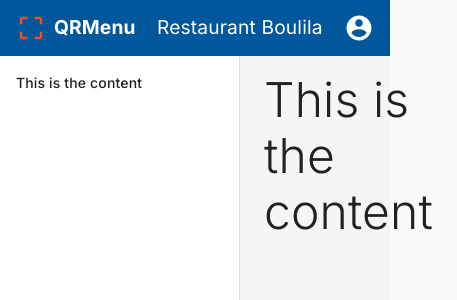
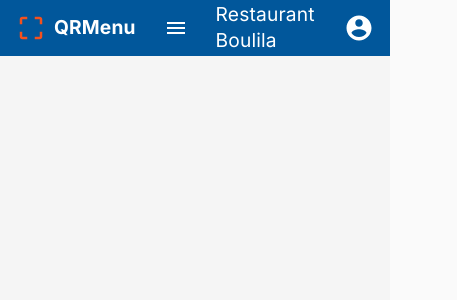
Before and after one commit to medAmarFilali/qrmenuapp, a React (Create React App) app: page / in a window 390 px wide. Shown: the top 300 px of the page, 457 px wide, since content can reach past the window. Built offline with nearby package versions, Linux system fonts and the light colour scheme.

Commit message:
added responsive menu

```diff
--- a/src/App.js
+++ b/src/App.js
@@ -1,3 +1,4 @@
+import Dashboard from "./components/dashboard/Dashboard";
 import QrMenuRouter from "./router/QrMenuRouter";
 import { useStyles } from "./stylesApp";
 
@@ -5,7 +6,9 @@ function App() {
   const classes = useStyles();
   return (
     <div className={classes.pageContainer}>
-      <QrMenuRouter />
+      <Dashboard>
+        <QrMenuRouter />
+      </Dashboard>
     </div>
   );
 }
--- a/src/components/dashboard/Dashboard.js
+++ b/src/components/dashboard/Dashboard.js
@@ -1,16 +1,14 @@
-import { Typography, CssBaseline } from "@material-ui/core";
+import { CssBaseline } from "@material-ui/core";
 import DashboardLayout from "./dashboardLayout/DashboardLayout";
 import { useStyles } from "./styleDashboard";
 
-const Dashboard = () => {
+const Dashboard = ({ children }) => {
   const classes = useStyles();
   return (
     <div className={classes.dashboardContainer}>
       <CssBaseline />
       <DashboardLayout />
-      <div className={classes.contentContainer}>
-        <Typography variant="h1">This is the content</Typography>
-      </div>
+      <div className={classes.contentContainer}>{children}</div>
     </div>
   );
 };
--- a/src/components/dashboard/dashboardLayout/DashboardLayout.js
+++ b/src/components/dashboard/dashboardLayout/DashboardLayout.js
@@ -1,11 +1,24 @@
+import { useState } from "react";
 import QrAppBar from "../dashboardLayout/qrAppBar/QrAppBar";
 import QrDrawer from "../dashboardLayout/qrDrawer/QrDrawer";
 
 const DashboardLayout = () => {
+  const [mobileOpen, setMobileOpen] = useState(false);
+
+  const handleDrawerToggle = () => {
+    setMobileOpen(!mobileOpen);
+  };
+
   return (
     <>
-      <QrAppBar />
-      <QrDrawer />
+      <QrAppBar
+        handleDrawerToggle={handleDrawerToggle}
+        mobileOpen={mobileOpen}
+      />
+      <QrDrawer
+        handleDrawerToggle={handleDrawerToggle}
+        mobileOpen={mobileOpen}
+      />
     </>
   );
 };
--- a/src/components/dashboard/dashboardLayout/qrAppBar/QrAppBar.js
+++ b/src/components/dashboard/dashboardLayout/qrAppBar/QrAppBar.js
@@ -1,16 +1,28 @@
 import { useSelector } from "react-redux";
-import { AppBar, Toolbar, Typography } from "@material-ui/core";
+import { AppBar, Toolbar, Typography, IconButton } from "@material-ui/core";
 import QrMenuLogo from "../../../branding/QrMenuLogo";
 import { useStyles } from "./styleQrAppBar";
 import AccountCircleIcon from "@material-ui/icons/AccountCircle";
+import MenuIcon from "@material-ui/icons/Menu";
 
-const QrAppBar = () => {
+const QrAppBar = ({ handleDrawerToggle, mobileOpen }) => {
   const classes = useStyles();
   const restoData = useSelector((state) => state.data);
+
   return (
     <AppBar position="fixed" className={classes.appbarContainer}>
       <Toolbar className={classes.toolbarContainer}>
         <QrMenuLogo dark={false} marginBottom={0} />
+        <div>
+          <IconButton
+            color="inherit"
+            edge="start"
+            className={classes.menuButton}
+            onClick={handleDrawerToggle}
+          >
+            <MenuIcon />
+          </IconButton>
+        </div>
         <div className={classes.restoTitleContainer}>
           <Typography variant="h5" className={classes.restoTitle}>
             Restaurant {restoData.name}
--- a/src/components/dashboard/dashboardLayout/qrAppBar/styleQrAppBar.js
+++ b/src/components/dashboard/dashboardLayout/qrAppBar/styleQrAppBar.js
@@ -26,4 +26,10 @@ export const useStyles = makeStyles((theme) => ({
     color: "white",
     fontSize: 30,
   },
+  menuButton: {
+    margin: theme.spacing(0, 2),
+    [theme.breakpoints.up("md")]: {
+      display: "none",
+    },
+  },
 }));
--- a/src/components/dashboard/dashboardLayout/qrDrawer/QrDrawer.js
+++ b/src/components/dashboard/dashboardLayout/qrDrawer/QrDrawer.js
@@ -1,11 +1,27 @@
 // import { Typography } from "@material-ui/core";
 import { useStyles } from "./styleQrDrawer";
-import { Drawer, Toolbar } from "@material-ui/core";
+import { Drawer, Toolbar, Hidden } from "@material-ui/core";
 import QrDrawerContent from "./qrDrawerContent/QrDrawerContent";
 
-const QrDrawer = () => {
+const QrDrawer = ({ handleDrawerToggle, mobileOpen }) => {
   const classes = useStyles();
   return (
+    <>
+      <Hidden mdUp implementation="css">
+        <Drawer
+          variant="temporary"
+          anchor="left"
+          open={mobileOpen}
+          onClose={handleDrawerToggle}
+          classes={{
+            paper: classes.drawerPaper,
+          }}
+          ModalProps={{ keepMounted: true }}
+        >
+          <QrDrawerContent />
+        </Drawer>
+      </Hidden>
+      <Hidden mdDown implementation="css">
         <Drawer
           variant="permanent"
           className={classes.drawerContainer}
@@ -18,6 +34,8 @@ const QrDrawer = () => {
             <QrDrawerContent />
           </div>
         </Drawer>
+      </Hidden>
+    </>
   );
 };
 
--- a/src/components/dashboard/dashboardLayout/qrDrawer/qrDrawerContent/QrDrawerContent.js
+++ b/src/components/dashboard/dashboardLayout/qrDrawer/qrDrawerContent/QrDrawerContent.js
@@ -1,11 +1,20 @@
-import { Typography } from "@material-ui/core";
+import { List, ListItem, ListItemIcon, ListItemText } from "@material-ui/core";
 import { useStyles } from "./styleQrDrawerContent";
+
+import RestaurantMenuIcon from "@material-ui/icons/RestaurantMenu";
 
 const QrDrawerContent = () => {
   const classes = useStyles();
   return (
     <div className={classes.drawerContentContainer}>
-      <Typography variant="subtitle2">This is the content</Typography>
+      <List>
+        <ListItem button>
+          <ListItemIcon>
+            <RestaurantMenuIcon className={classes.menuIcon} />
+          </ListItemIcon>
+          <ListItemText primary="Menu" />
+        </ListItem>
+      </List>
     </div>
   );
 };
--- a/src/components/dashboard/dashboardLayout/qrDrawer/qrDrawerContent/styleQrDrawerContent.js
+++ b/src/components/dashboard/dashboardLayout/qrDrawer/qrDrawerContent/styleQrDrawerContent.js
@@ -1,7 +1,11 @@
 import { makeStyles } from "@material-ui/core/styles";
+import { deepOrange } from "@material-ui/core/colors";
 
 export const useStyles = makeStyles((theme) => ({
   drawerContentContainer: {
-    padding: theme.spacing(2),
+    // padding: theme.spacing(2),
+  },
+  menuIcon: {
+    color: deepOrange[600],
   },
 }));
```
Lines whose indentation alone changed are shown as unchanged.
